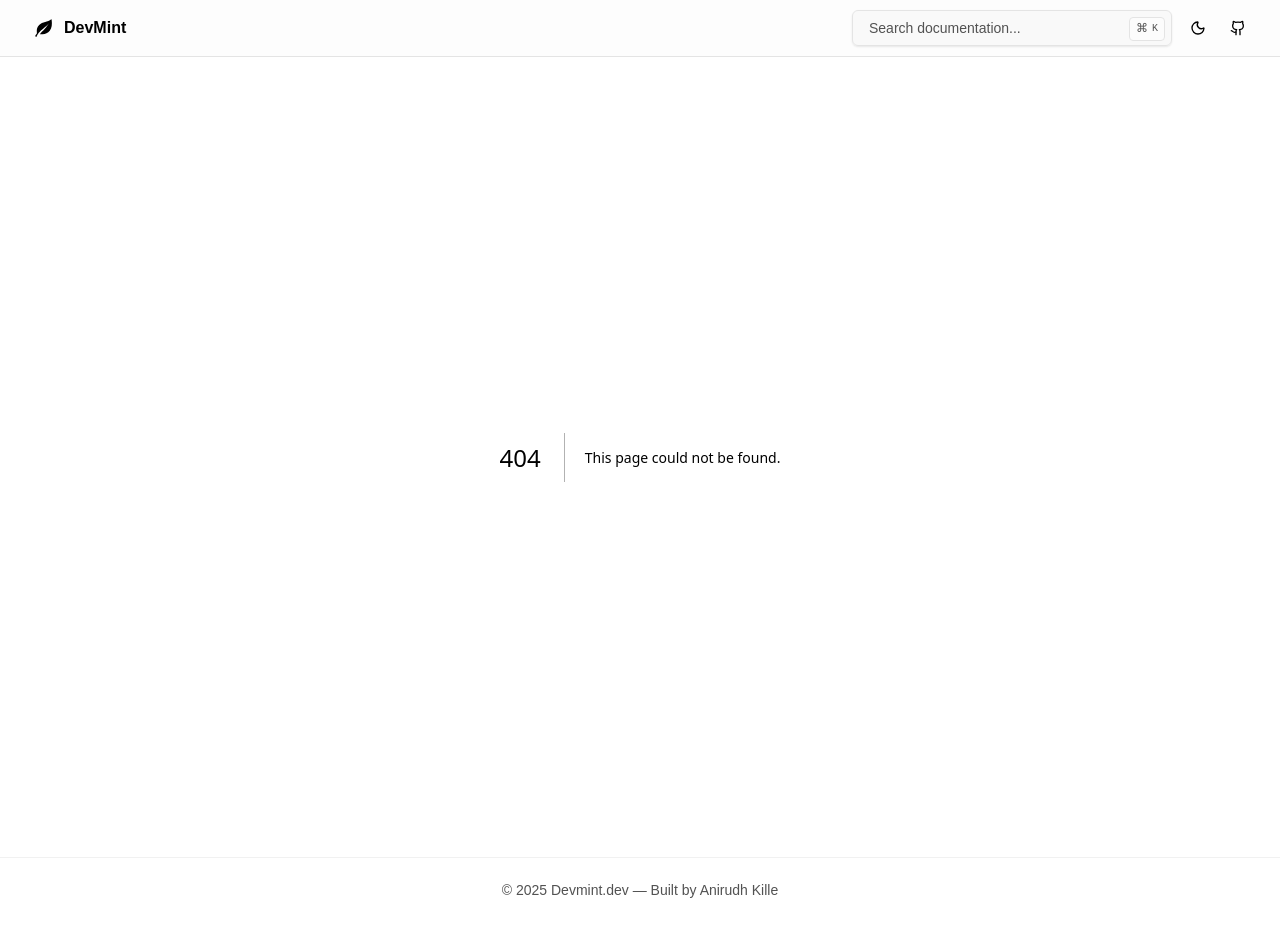
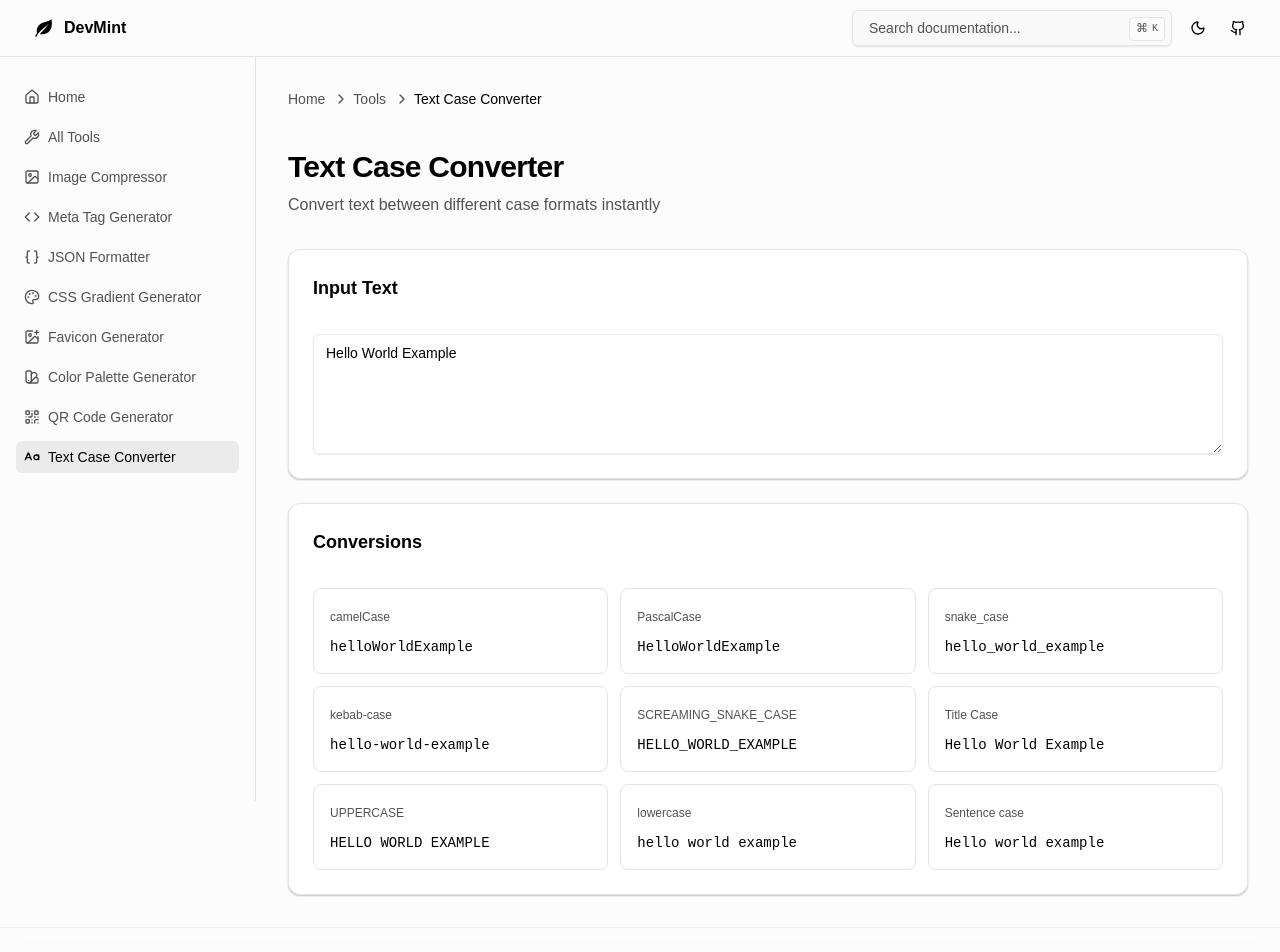
Before and after one commit to anirudhkille/DevMint.dev, a Next.js app: page /tools/text-case in a window 1280 px wide. Before the commit this address had no page. Shown: the top 952 px of the page. Before the commit the page ends 922 px from the top, so only its background shows below. Built offline with nearby package versions, Linux system fonts and the light colour scheme.

Commit message:
completed text case converter

```diff
--- a/src/app/tools/color-palette/page.tsx
+++ b/src/app/tools/color-palette/page.tsx
@@ -1,22 +1,22 @@
-import { QrCodeGenerator } from "@/components/features/qr-code-generator";
+import { ColorPaletteGenerator } from "@/components/features/color-palette";
 import ToolPageLayout from "@/layout/tool-layout";
 import { generateMetadata } from "@/lib/metadata";
 
 export const metadata = generateMetadata({
-  title: "QR Code Generator | Devmint",
-  description: "Generate QR codes for URLs, text, or any data instantly",
-  path: "/tools/qr-code",
-  keywords: ["qr code generator"],
+  title: "Color Palette Generator | Devmint",
+  description: "Generate random palettes or extract colors from images",
+  path: "/tools/color-palette",
+  keywords: ["color palette"],
 });
 
 export default function Page() {
   return (
     <ToolPageLayout
-      title="QR Code Generator"
-      description="Generate QR codes for URLs, text, or any data instantly"
-      breadcrumbs={{ title: "QR Code Generator" }}
+      title="Color Palette Generator"
+      description="Generate random palettes or extract colors from images"
+      breadcrumbs={{ title: "Color Palette Generator" }}
     >
-      <QrCodeGenerator />
+      <ColorPaletteGenerator />
     </ToolPageLayout>
   );
 }
--- a/src/app/tools/qr-code/page.tsx
+++ b/src/app/tools/qr-code/page.tsx
@@ -1,22 +1,22 @@
-import { ColorPaletteGenerator } from "@/components/features/color-palette";
+import { QrCodeGenerator } from "@/components/features/qr-code-generator";
 import ToolPageLayout from "@/layout/tool-layout";
 import { generateMetadata } from "@/lib/metadata";
 
 export const metadata = generateMetadata({
-  title: "Color Palette Generator | Devmint",
-  description: "Generate random palettes or extract colors from images",
-  path: "/tools/color-palette",
-  keywords: ["color palette"],
+  title: "QR Code Generator | Devmint",
+  description: "Generate QR codes for URLs, text, or any data instantly",
+  path: "/tools/qr-code",
+  keywords: ["qr code generator"],
 });
 
 export default function Page() {
   return (
     <ToolPageLayout
-      title="Color Palette Generator"
-      description="Generate random palettes or extract colors from images"
-      breadcrumbs={{ title: "Color Palette Generator" }}
+      title="QR Code Generator"
+      description="Generate QR codes for URLs, text, or any data instantly"
+      breadcrumbs={{ title: "QR Code Generator" }}
     >
-      <ColorPaletteGenerator />
+      <QrCodeGenerator />
     </ToolPageLayout>
   );
 }
--- /dev/null
+++ b/src/app/tools/text-case/page.tsx
@@ -0,0 +1,22 @@
+import { TextCaseConverter } from "@/components/features/text-case-converter";
+import ToolPageLayout from "@/layout/tool-layout";
+import { generateMetadata } from "@/lib/metadata";
+
+export const metadata = generateMetadata({
+  title: "Text Case Converter | Devmint",
+  description: "Convert text between different case formats instantly",
+  path: "/tools/text-case",
+  keywords: ["text case converter"],
+});
+
+export default function Page() {
+  return (
+    <ToolPageLayout
+      title="Text Case Converter"
+      description="Convert text between different case formats instantly"
+      breadcrumbs={{ title: "Text Case Converter" }}
+    >
+      <TextCaseConverter />
+    </ToolPageLayout>
+  );
+}
--- /dev/null
+++ b/src/components/features/text-case-converter.tsx
@@ -0,0 +1,135 @@
+"use client"
+
+import { useState } from "react"
+import { Button } from "@/components/ui/button"
+import { Card, CardContent, CardHeader, CardTitle } from "@/components/ui/card"
+import { Textarea } from "@/components/ui/textarea"
+import { CopyIcon, CheckIcon } from "lucide-react"
+
+type CaseType =
+  | "camelCase"
+  | "PascalCase"
+  | "snake_case"
+  | "kebab-case"
+  | "SCREAMING_SNAKE_CASE"
+  | "Title Case"
+  | "UPPERCASE"
+  | "lowercase"
+  | "Sentence case"
+
+function splitIntoWords(text: string): string[] {
+  // Handle camelCase and PascalCase
+  const withSpaces = text.replace(/([a-z])([A-Z])/g, "$1 $2").replace(/([A-Z]+)([A-Z][a-z])/g, "$1 $2")
+  // Split by common separators
+  return withSpaces
+    .split(/[\s_-]+/)
+    .filter((word) => word.length > 0)
+    .map((word) => word.toLowerCase())
+}
+
+function convertCase(text: string, caseType: CaseType): string {
+  const words = splitIntoWords(text)
+  if (words.length === 0) return ""
+
+  switch (caseType) {
+    case "camelCase":
+      return words.map((word, i) => (i === 0 ? word : word.charAt(0).toUpperCase() + word.slice(1))).join("")
+    case "PascalCase":
+      return words.map((word) => word.charAt(0).toUpperCase() + word.slice(1)).join("")
+    case "snake_case":
+      return words.join("_")
+    case "kebab-case":
+      return words.join("-")
+    case "SCREAMING_SNAKE_CASE":
+      return words.map((word) => word.toUpperCase()).join("_")
+    case "Title Case":
+      return words.map((word) => word.charAt(0).toUpperCase() + word.slice(1)).join(" ")
+    case "UPPERCASE":
+      return text.toUpperCase()
+    case "lowercase":
+      return text.toLowerCase()
+    case "Sentence case":
+      const sentence = words.join(" ")
+      return sentence.charAt(0).toUpperCase() + sentence.slice(1)
+    default:
+      return text
+  }
+}
+
+const caseTypes: { type: CaseType; example: string }[] = [
+  { type: "camelCase", example: "camelCase" },
+  { type: "PascalCase", example: "PascalCase" },
+  { type: "snake_case", example: "snake_case" },
+  { type: "kebab-case", example: "kebab-case" },
+  { type: "SCREAMING_SNAKE_CASE", example: "SCREAMING_SNAKE" },
+  { type: "Title Case", example: "Title Case" },
+  { type: "UPPERCASE", example: "UPPERCASE" },
+  { type: "lowercase", example: "lowercase" },
+  { type: "Sentence case", example: "Sentence case" },
+]
+
+export function TextCaseConverter() {
+  const [input, setInput] = useState("Hello World Example")
+  const [copiedType, setCopiedType] = useState<CaseType | null>(null)
+
+  const copyResult = async (caseType: CaseType) => {
+    const result = convertCase(input, caseType)
+    await navigator.clipboard.writeText(result)
+    setCopiedType(caseType)
+    setTimeout(() => setCopiedType(null), 2000)
+  }
+
+  return (
+    <div className="space-y-6">
+      <Card>
+        <CardHeader>
+          <CardTitle className="text-lg">Input Text</CardTitle>
+        </CardHeader>
+        <CardContent>
+          <Textarea
+            placeholder="Enter your text here..."
+            value={input}
+            onChange={(e) => setInput(e.target.value)}
+            className="min-h-[120px] text-lg"
+          />
+        </CardContent>
+      </Card>
+
+      <Card>
+        <CardHeader>
+          <CardTitle className="text-lg">Conversions</CardTitle>
+        </CardHeader>
+        <CardContent>
+          <div className="grid gap-3 sm:grid-cols-2 lg:grid-cols-3">
+            {caseTypes.map(({ type, example }) => {
+              const result = convertCase(input, type)
+              const isCopied = copiedType === type
+
+              return (
+                <div
+                  key={type}
+                  className="group relative flex flex-col gap-2 rounded-lg border p-4 transition-colors hover:bg-accent/50"
+                >
+                  <div className="flex items-center justify-between">
+                    <span className="text-xs font-medium text-muted-foreground">{type}</span>
+                    <Button
+                      onClick={() => copyResult(type)}
+                      variant="ghost"
+                      size="icon"
+                      className="h-6 w-6 opacity-0 transition-opacity group-hover:opacity-100"
+                    >
+                      {isCopied ? <CheckIcon className="h-3 w-3" /> : <CopyIcon className="h-3 w-3" />}
+                    </Button>
+                  </div>
+                  <code className="break-all font-mono text-sm">
+                    {result || <span className="text-muted-foreground">-</span>}
+                  </code>
+                </div>
+              )
+            })}
+          </div>
+        </CardContent>
+      </Card>
+    </div>
+  )
+}
```
